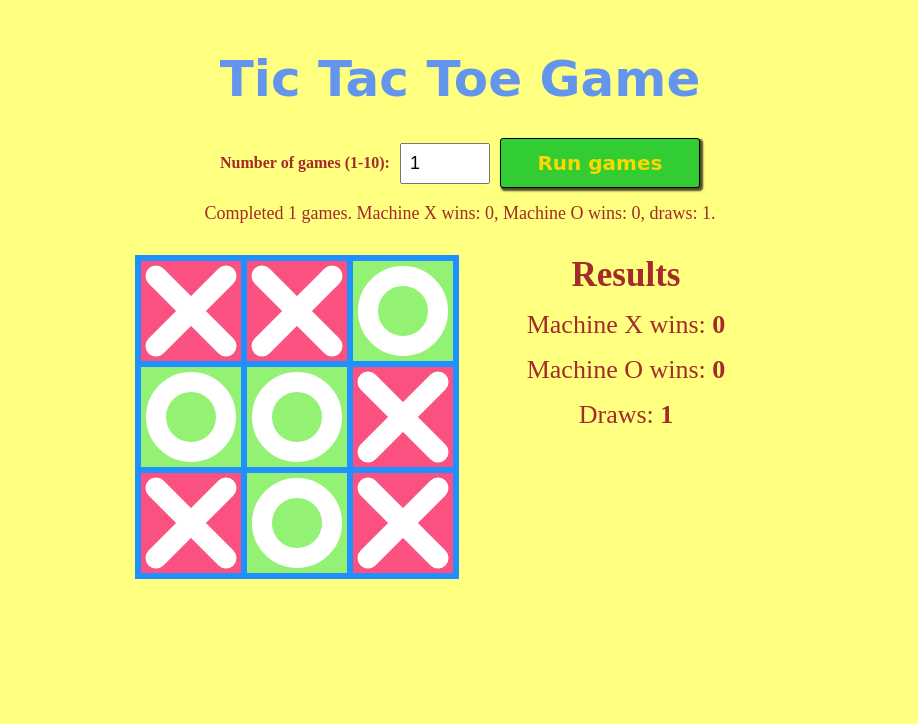
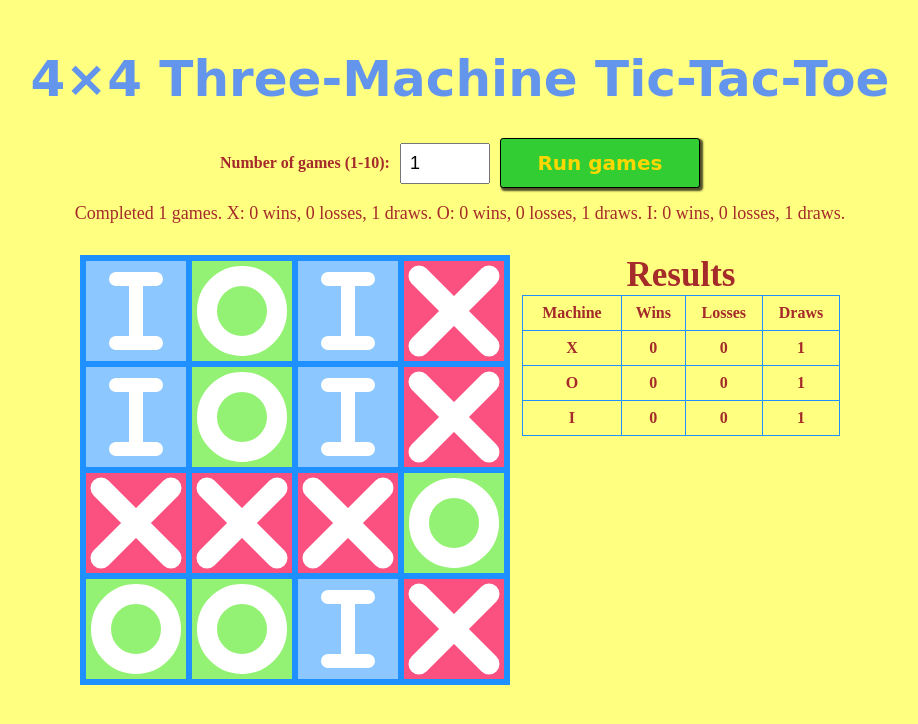
Before and after one commit to txphuc129/cs-6364-tic-tac-toe, a plain HTML site: page task-4/index.html in a window 1280 px wide. Both pictures are taken after a click on the button "Run games". Shown: the whole page, without its empty margins (180-1098 px from the left). Drawn offline with Linux system fonts and the light colour scheme.

Commit message:
completed task-4

```diff
--- a/task-4/index.html
+++ b/task-4/index.html
@@ -3,13 +3,13 @@
   <head>
     <meta charset="utf-8" />
     <meta name="viewport" content="width=device-width, initial-scale=1.0" />
-    <title>Tic Tac Toe</title>
+    <title>4×4 Three-Machine Tic-Tac-Toe</title>
     <link rel="stylesheet" type="text/css" href="style.css" />
   </head>
 
   <body>
     <header>
-      <h1 id="head">Tic Tac Toe Game</h1>
+      <h1 id="head">4×4 Three-Machine Tic-Tac-Toe</h1>
     </header>
 
     <section id="controls" aria-label="Game controls">
@@ -33,27 +33,63 @@
     </section>
 
     <section id="game">
-      <div id="tic" aria-label="Tic-Tac-Toe board">
+      <div id="tic" aria-label="4 by 4 Tic-Tac-Toe board">
         <canvas id="canvas1" width="100" height="100" aria-label="Top left"></canvas>
         <canvas id="canvas2" width="100" height="100" aria-label="Top middle"></canvas>
         <canvas id="canvas3" width="100" height="100" aria-label="Top right"></canvas>
+        <canvas id="canvas4" width="100" height="100" aria-label="Top far right"></canvas>
         <br />
 
-        <canvas id="canvas4" width="100" height="100" aria-label="Middle left"></canvas>
-        <canvas id="canvas5" width="100" height="100" aria-label="Center"></canvas>
-        <canvas id="canvas6" width="100" height="100" aria-label="Middle right"></canvas>
+        <canvas id="canvas5" width="100" height="100" aria-label="Second row left"></canvas>
+        <canvas id="canvas6" width="100" height="100" aria-label="Second row middle left"></canvas>
+        <canvas id="canvas7" width="100" height="100" aria-label="Second row middle right"></canvas>
+        <canvas id="canvas8" width="100" height="100" aria-label="Second row right"></canvas>
         <br />
 
-        <canvas id="canvas7" width="100" height="100" aria-label="Bottom left"></canvas>
-        <canvas id="canvas8" width="100" height="100" aria-label="Bottom middle"></canvas>
-        <canvas id="canvas9" width="100" height="100" aria-label="Bottom right"></canvas>
+        <canvas id="canvas9" width="100" height="100" aria-label="Third row left"></canvas>
+        <canvas id="canvas10" width="100" height="100" aria-label="Third row middle left"></canvas>
+        <canvas id="canvas11" width="100" height="100" aria-label="Third row middle right"></canvas>
+        <canvas id="canvas12" width="100" height="100" aria-label="Third row right"></canvas>
+        <br />
+
+        <canvas id="canvas13" width="100" height="100" aria-label="Bottom left"></canvas>
+        <canvas id="canvas14" width="100" height="100" aria-label="Bottom middle left"></canvas>
+        <canvas id="canvas15" width="100" height="100" aria-label="Bottom middle right"></canvas>
+        <canvas id="canvas16" width="100" height="100" aria-label="Bottom right"></canvas>
       </div>
 
       <div id="rules" aria-label="Game results">
         <h2>Results</h2>
-        <p>Machine X wins: <output id="x-wins">0</output></p>
-        <p>Machine O wins: <output id="o-wins">0</output></p>
-        <p>Draws: <output id="draws">0</output></p>
+        <table>
+          <thead>
+            <tr>
+              <th>Machine</th>
+              <th>Wins</th>
+              <th>Losses</th>
+              <th>Draws</th>
+            </tr>
+          </thead>
+          <tbody>
+            <tr>
+              <th scope="row">X</th>
+              <td><output id="x-wins">0</output></td>
+              <td><output id="x-losses">0</output></td>
+              <td><output id="x-draws">0</output></td>
+            </tr>
+            <tr>
+              <th scope="row">O</th>
+              <td><output id="o-wins">0</output></td>
+              <td><output id="o-losses">0</output></td>
+              <td><output id="o-draws">0</output></td>
+            </tr>
+            <tr>
+              <th scope="row">I</th>
+              <td><output id="i-wins">0</output></td>
+              <td><output id="i-losses">0</output></td>
+              <td><output id="i-draws">0</output></td>
+            </tr>
+          </tbody>
+        </table>
       </div>
     </section>
 
--- a/task-4/script.js
+++ b/task-4/script.js
@@ -4,29 +4,35 @@ window.onload = function () {
   var num;
   var box;
   var ctx;
-  var turn = 1;
+  var turn = 0;
   var filled;
   var symbol;
   var winner;
   var gameOver = false;
-  var playerX = 'X';
-  var playerO = 'O';
-  var result = {};
-  var wins = { X: 0, O: 0, draws: 0 };
+  var players = ['X', 'O', 'I'];
+  var wins = {
+    X: { wins: 0, losses: 0, draws: 0 },
+    O: { wins: 0, losses: 0, draws: 0 },
+    I: { wins: 0, losses: 0, draws: 0 },
+  };
   var moveDelay = 150;
+  var searchDepth = 4;
   filled = new Array();
   symbol = new Array();
   winner = [
-    [0, 1, 2],
-    [3, 4, 5],
-    [6, 7, 8],
-    [0, 3, 6],
-    [1, 4, 7],
-    [2, 5, 8],
-    [0, 4, 8],
-    [2, 4, 6],
+    [0, 1, 2, 3],
+    [4, 5, 6, 7],
+    [8, 9, 10, 11],
+    [12, 13, 14, 15],
+    [0, 4, 8, 12],
+    [1, 5, 9, 13],
+    [2, 6, 10, 14],
+    [3, 7, 11, 15],
+    [0, 5, 10, 15],
+    [3, 6, 9, 12],
   ];
-  for (var i = 0; i < 9; i++) {
+
+  for (var i = 0; i < 16; i++) {
     filled[i] = false;
     symbol[i] = '';
   }
@@ -35,11 +41,17 @@ window.onload = function () {
   var runButton = document.getElementById('run-games');
   var status = document.getElementById('status');
   var xWinsOutput = document.getElementById('x-wins');
+  var xLossesOutput = document.getElementById('x-losses');
+  var xDrawsOutput = document.getElementById('x-draws');
   var oWinsOutput = document.getElementById('o-wins');
-  var drawsOutput = document.getElementById('draws');
+  var oLossesOutput = document.getElementById('o-losses');
+  var oDrawsOutput = document.getElementById('o-draws');
+  var iWinsOutput = document.getElementById('i-wins');
+  var iLossesOutput = document.getElementById('i-losses');
+  var iDrawsOutput = document.getElementById('i-draws');
   document.getElementById('game-form').addEventListener('submit', runGames);
 
-  //2.Drawing X's and O's
+  //2.Drawing X's, O's, and I's
   //Draw X
   function drawX() {
     box.style.backgroundColor = '#fb5181';
@@ -54,7 +66,7 @@ window.onload = function () {
     ctx.stroke();
     ctx.closePath();
 
-    symbol[num - 1] = playerX;
+    symbol[num - 1] = players[0];
   }
 
   //Drawing O
@@ -67,16 +79,35 @@ window.onload = function () {
     ctx.stroke();
     ctx.closePath();
 
-    symbol[next] = playerO;
+    symbol[next] = players[1];
   }
 
-  //3.Winner check function
+  //Drawing I
+  function drawI(next) {
+    box.style.backgroundColor = '#8cc8ff';
+    ctx.beginPath();
+    ctx.moveTo(30, 18);
+    ctx.lineTo(70, 18);
+    ctx.moveTo(50, 18);
+    ctx.lineTo(50, 82);
+    ctx.moveTo(30, 82);
+    ctx.lineTo(70, 82);
+    ctx.lineWidth = 14;
+    ctx.lineCap = 'round';
+    ctx.strokeStyle = 'white';
+    ctx.stroke();
+
+    symbol[next] = players[2];
+  }
+
+  //3. Winner check function
   function winnerCheck(symbol, player) {
     for (var j = 0; j < winner.length; j++) {
       if (
         symbol[winner[j][0]] == player &&
         symbol[winner[j][1]] == player &&
-        symbol[winner[j][2]] == player
+        symbol[winner[j][2]] == player &&
+        symbol[winner[j][3]] == player
       ) {
         return true;
       }
@@ -89,7 +120,7 @@ window.onload = function () {
     var j = 0;
     var empty = [];
     for (var i = 0; i < newSymbol.length; i++) {
-      if (newSymbol[i] !== 'X' && newSymbol[i] !== 'O') {
+      if (players.indexOf(newSymbol[i]) === -1) {
         empty[j] = i;
         j++;
       }
@@ -97,9 +128,9 @@ window.onload = function () {
     return empty;
   }
 
-  //5. Let each machine play using minimax with alpha-beta pruning
-  function playMachineMove(player) {
-    var nextMove = miniMaxWithAlphaBeta(symbol, player, -Infinity, Infinity);
+  //5. Let each machine play using multi-player minimax
+  function playMachineMove(playerIndex) {
+    var nextMove = miniMax(symbol, playerIndex, searchDepth);
     if (!nextMove || !Number.isInteger(nextMove.id) || filled[nextMove.id]) {
       throw new Error('The machine player did not return a valid move.');
     }
@@ -107,94 +138,80 @@ window.onload = function () {
     num = nextMove.id + 1;
     box = document.getElementById('canvas' + num);
     ctx = box.getContext('2d');
-    if (player === playerX) {
+    if (playerIndex === 0) {
       drawX();
+    } else if (playerIndex === 1) {
+      drawO(nextMove.id);
     } else {
-      drawO(nextMove.id);
+      drawI(nextMove.id);
     }
     filled[nextMove.id] = true;
     turn++;
   }
 
-  //Minimax function with alpha-beta pruning
-  function miniMaxWithAlphaBeta(newSymbol, player, alpha, beta) {
+  //Minimax function for three players (Max^n)
+  function miniMax(newSymbol, playerIndex, depth) {
     var empty = [];
     empty = emptyBoxes(newSymbol);
 
-    if (winnerCheck(newSymbol, playerX)) {
-      return { score: 10 }; //Player X wins
-    } else if (winnerCheck(newSymbol, playerO)) {
-      return { score: -10 }; //Player O wins
-    } else if (empty.length === 0) {
-      return { score: 0 }; //Game is a draw
+    for (var player = 0; player < players.length; player++) {
+      if (winnerCheck(newSymbol, players[player])) {
+        var terminalScore = [-1000, -1000, -1000];
+        terminalScore[player] = 1000;
+        return { scores: terminalScore };
+      }
     }
 
-    //if its not a terminal state
-    //possible moves- their indices and score values
-    var posMoves = [];
-    //[4] - Example
+    if (empty.length === 0) {
+      return { scores: [0, 0, 0] };
+    }
+    if (depth === 0) {
+      return { scores: evaluateBoard(newSymbol) };
+    }
+
+    //Each player selects the child with the highest value for their own score.
+    var bestMove;
     for (var i = 0; i < empty.length; i++) {
-      //current move - index of current move,score
-      var curMove = {};
-      //generate the new board with the current move
-      curMove.id = empty[i]; //4
-      newSymbol[empty[i]] = player;
+      var move = empty[i];
+      newSymbol[move] = players[playerIndex];
+      var nextPlayer = (playerIndex + 1) % players.length;
+      var childResult = miniMax(newSymbol, nextPlayer, depth - 1);
+      newSymbol[move] = '';
 
-      if (player === playerX) {
-        //Player X maximizes the score
-        result = miniMaxWithAlphaBeta(newSymbol, playerO, alpha, beta);
-        curMove.score = result.score;
+      if (!bestMove || childResult.scores[playerIndex] > bestMove.scores[playerIndex]) {
+        bestMove = { id: move, scores: childResult.scores };
+      }
+    }
+    return bestMove;
+  }
 
-        //Alpha-beta pruning: update X's best guaranteed score and stop at a beta cutoff.
-        if (curMove.score > alpha) {
-          alpha = curMove.score;
-        }
-        if (beta <= alpha) {
-          newSymbol[empty[i]] = '';
-          posMoves.push(curMove);
-          break;
-        }
-      } else {
-        //Player O minimizes the score
-        result = miniMaxWithAlphaBeta(newSymbol, playerX, alpha, beta);
-        curMove.score = result.score;
+  function evaluateBoard(newSymbol) {
+    var scores = [0, 0, 0];
+    var lineWeights = [0, 1, 8, 64, 512];
 
-        //Alpha-beta pruning: update O's best guaranteed score and stop at an alpha cutoff.
-        if (curMove.score < beta) {
-          beta = curMove.score;
-        }
-        if (beta <= alpha) {
-          newSymbol[empty[i]] = '';
-          posMoves.push(curMove);
-          break;
+    for (var i = 0; i < winner.length; i++) {
+      var line = winner[i];
+      var linePlayer = -1;
+      var markCount = 0;
+      var blocked = false;
+
+      for (var j = 0; j < line.length; j++) {
+        var markOwner = players.indexOf(newSymbol[line[j]]);
+        if (markOwner !== -1) {
+          if (linePlayer !== -1 && linePlayer !== markOwner) {
+            blocked = true;
+            break;
+          }
+          linePlayer = markOwner;
+          markCount++;
         }
       }
 
-      newSymbol[empty[i]] = '';
-      posMoves.push(curMove);
-    }
-
-    //Calculate score of intermediate states - best move + score with respect to that player + return statement
-    var bestMove;
-    //Player X maximizes the score; Player O minimizes the score.
-    if (player === playerX) {
-      var highestScore = -1000;
-      for (var j = 0; j < posMoves.length; j++) {
-        if (posMoves[j].score > highestScore) {
-          highestScore = posMoves[j].score;
-          bestMove = j;
-        }
-      }
-    } else {
-      var lowestScore = 1000;
-      for (var j = 0; j < posMoves.length; j++) {
-        if (posMoves[j].score < lowestScore) {
-          lowestScore = posMoves[j].score;
-          bestMove = j;
-        }
+      if (!blocked && linePlayer !== -1) {
+        scores[linePlayer] += lineWeights[markCount];
       }
     }
-    return posMoves[bestMove];
+    return scores;
   }
 
   function delay(milliseconds) {
@@ -204,41 +221,64 @@ window.onload = function () {
   }
 
   function clearBoard() {
-    for (var i = 0; i < 9; i++) {
+    for (var i = 0; i < 16; i++) {
       ctx = document.getElementById('canvas' + (i + 1)).getContext('2d');
       ctx.clearRect(0, 0, 100, 100);
       document.getElementById('canvas' + (i + 1)).style.backgroundColor = 'lightyellow';
       filled[i] = false;
       symbol[i] = '';
     }
-    turn = 1;
+    turn = 0;
     gameOver = false;
   }
 
   function updateResults() {
-    xWinsOutput.value = wins.X;
-    oWinsOutput.value = wins.O;
-    drawsOutput.value = wins.draws;
+    xWinsOutput.value = wins.X.wins;
+    xLossesOutput.value = wins.X.losses;
+    xDrawsOutput.value = wins.X.draws;
+    oWinsOutput.value = wins.O.wins;
+    oLossesOutput.value = wins.O.losses;
+    oDrawsOutput.value = wins.O.draws;
+    iWinsOutput.value = wins.I.wins;
+    iLossesOutput.value = wins.I.losses;
+    iDrawsOutput.value = wins.I.draws;
+  }
+
+  function recordWin(winnerSymbol) {
+    for (var i = 0; i < players.length; i++) {
+      if (players[i] === winnerSymbol) {
+        wins[winnerSymbol].wins++;
+      } else {
+        wins[players[i]].losses++;
+      }
+    }
+  }
+
+  function recordDraw() {
+    for (var i = 0; i < players.length; i++) {
+      wins[players[i]].draws++;
+    }
   }
 
   async function playGame(gameNumber, totalGames) {
     // Clear the board before starting a new game
     clearBoard();
-    // Until the game ends, each machine takes turns playing a move. The game ends when one machine wins or the game is a draw
+    // Until the game ends, each machine takes a turn. Four matching marks in a line wins
     while (gameOver === false) {
-      var player = turn % 2 !== 0 ? playerX : playerO;
+      var playerIndex = turn % players.length;
+      var player = players[playerIndex];
       status.textContent =
         'Game ' + gameNumber + ' of ' + totalGames + ': Machine ' + player + ' is choosing a move.';
-      playMachineMove(player);
+      playMachineMove(playerIndex);
       await delay(moveDelay);
 
       if (winnerCheck(symbol, player)) {
-        wins[player]++;
+        recordWin(player);
         gameOver = true;
         status.textContent =
           'Game ' + gameNumber + ' of ' + totalGames + ': Machine ' + player + ' won.';
-      } else if (turn > 9) {
-        wins.draws++;
+      } else if (turn >= 16) {
+        recordDraw();
         gameOver = true;
         status.textContent = 'Game ' + gameNumber + ' of ' + totalGames + ': draw.';
       }
@@ -258,7 +298,11 @@ window.onload = function () {
 
     runButton.disabled = true;
     gameCountInput.disabled = true;
-    wins = { X: 0, O: 0, draws: 0 };
+    wins = {
+      X: { wins: 0, losses: 0, draws: 0 },
+      O: { wins: 0, losses: 0, draws: 0 },
+      I: { wins: 0, losses: 0, draws: 0 },
+    };
     updateResults();
 
     try {
@@ -269,13 +313,25 @@ window.onload = function () {
       status.textContent =
         'Completed ' +
         gameCount +
-        ' games. Machine X wins: ' +
-        wins.X +
-        ', Machine O wins: ' +
-        wins.O +
-        ', draws: ' +
-        wins.draws +
-        '.';
+        ' games. X: ' +
+        wins.X.wins +
+        ' wins, ' +
+        wins.X.losses +
+        ' losses, ' +
+        wins.X.draws +
+        ' draws. O: ' +
+        wins.O.wins +
+        ' wins, ' +
+        wins.O.losses +
+        ' losses, ' +
+        wins.O.draws +
+        ' draws. I: ' +
+        wins.I.wins +
+        ' wins, ' +
+        wins.I.losses +
+        ' losses, ' +
+        wins.I.draws +
+        ' draws.';
     } catch (error) {
       status.textContent = 'Unable to complete the games: ' + error.message;
     } finally {
--- a/task-4/style.css
+++ b/task-4/style.css
@@ -29,16 +29,16 @@ canvas {
 
 #game {
     position: relative;
-    width: 650px;
-    height: 322px;
+    width: 760px;
+    height: 430px;
     margin: 0 auto;
 }
 
 #tic {
     position: relative;
     margin: 0 auto;
-    width: 318px;
-    height: 318px;
+    width: 424px;
+    height: 424px;
     display: inline-block;
     float: left;
 	border: 3px solid dodgerblue;
@@ -62,6 +62,23 @@ p {
 h2 {
     font-size: 35px;
     color: brown;
+}
+
+table {
+    width: 100%;
+    border-collapse: collapse;
+    color: brown;
+    font-size: 16px;
+}
+
+th,
+td {
+    padding: 8px 4px;
+    border: 1px solid dodgerblue;
+}
+
+td output {
+    font-weight: bold;
 }
 
 button {
@@ -128,9 +145,9 @@ canvas:hover {
     background-color: lightblue;
 }
 
-@media (max-width: 700px) {
+@media (max-width: 800px) {
     #game {
-        width: 318px;
+        width: 430px;
         height: auto;
     }
 
@@ -140,4 +157,10 @@ canvas:hover {
         display: block;
         margin: 0 auto 24px;
     }
+
+    #rules {
+        width: 424px;
+        height: auto;
+        padding: 12px;
+    }
 }
```
Also changed, not shown: 1 other file.
